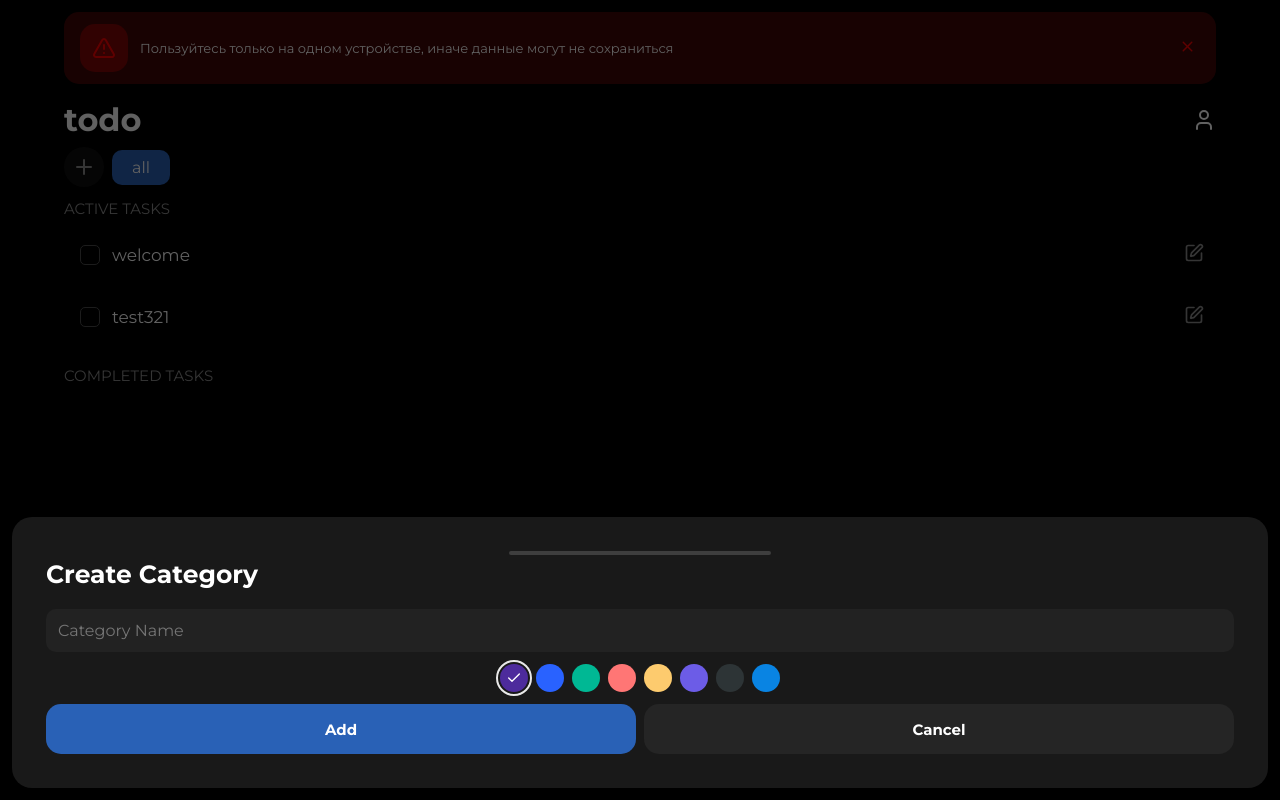
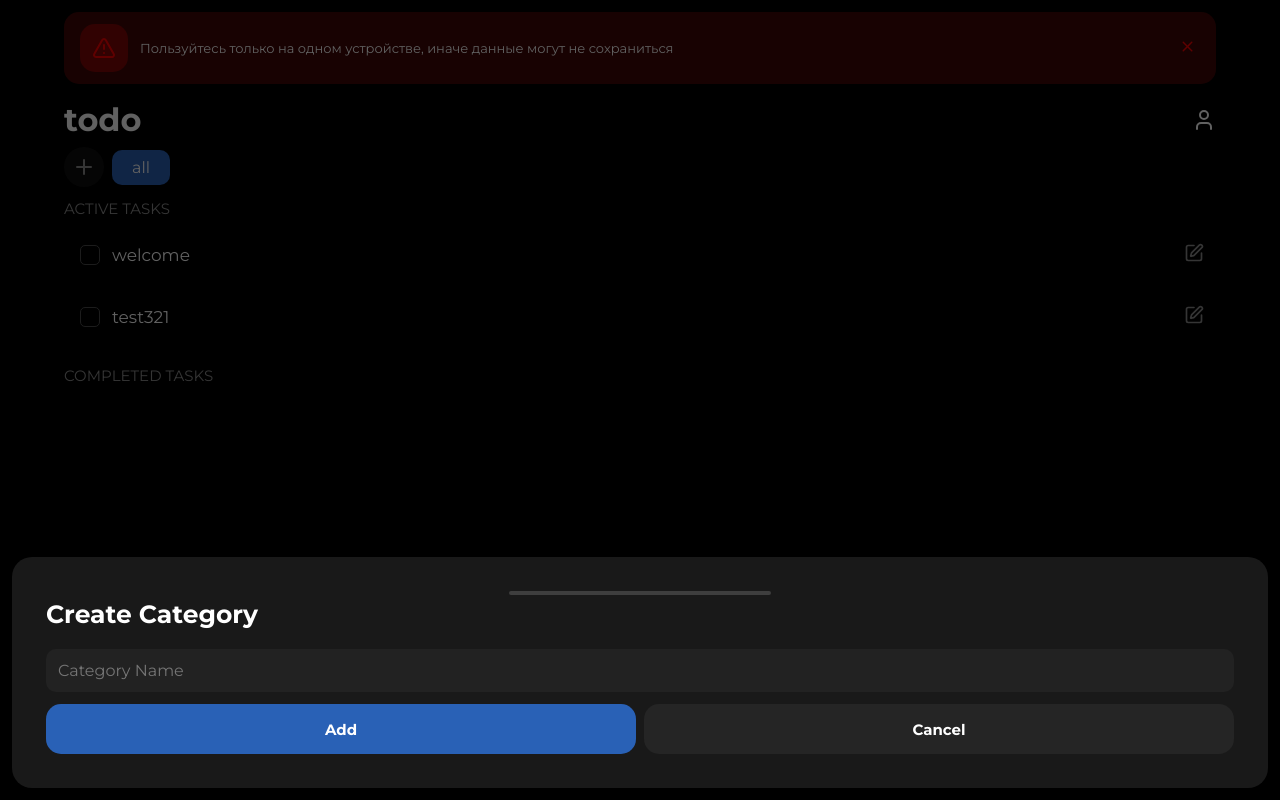
Before and after one commit to rekaup/todo, a React (Vite) app: page / in a window 1280 px wide. Both pictures are taken after a click on the button 84 px from the left and 167 px from the top of the page. Built offline with nearby package versions, Linux system fonts and the light colour scheme.

Commit message:
правка

```diff
--- a/src/components/CategoryManagerContent.jsx
+++ b/src/components/CategoryManagerContent.jsx
@@ -57,7 +57,7 @@ export default function CategoryManagerContent({ onCreate, onUpdate, editingCate
                     className="input-create-form"
                 />
 
-                <RadioGroup value={newColor} onChange={setNewColor} className="category-create-form color-picker">
+                {/* <RadioGroup value={newColor} onChange={setNewColor} className="category-create-form color-picker">
                     {COLOR_PALETTE.map((color) => (
                         <RadioGroup.Option
                             key={color}
@@ -72,7 +72,7 @@ export default function CategoryManagerContent({ onCreate, onUpdate, editingCate
                             )}
                         </RadioGroup.Option>
                     ))}
-                </RadioGroup>
+                </RadioGroup> */}
 
                 <div className="button-container">
                     <button type='button' className="modal-button add flex-center w-full" onClick={handleSave}>
```
